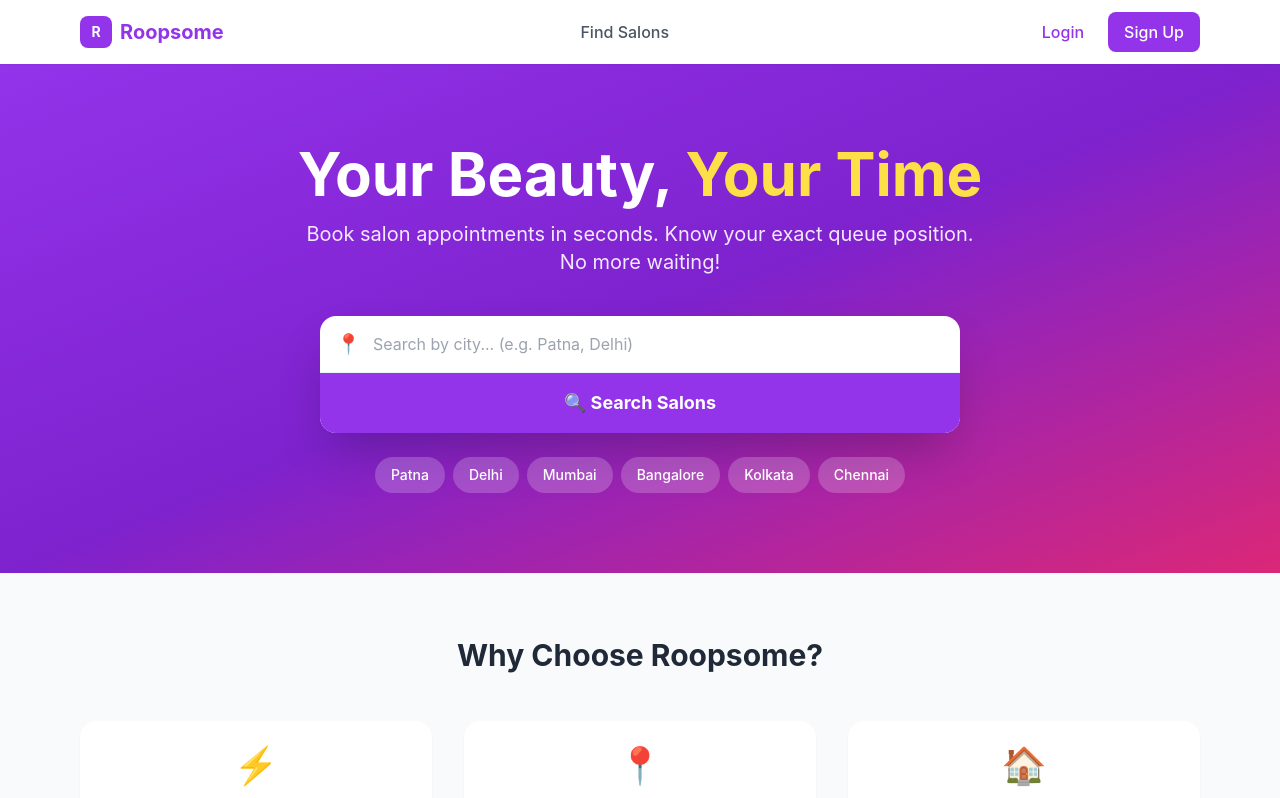
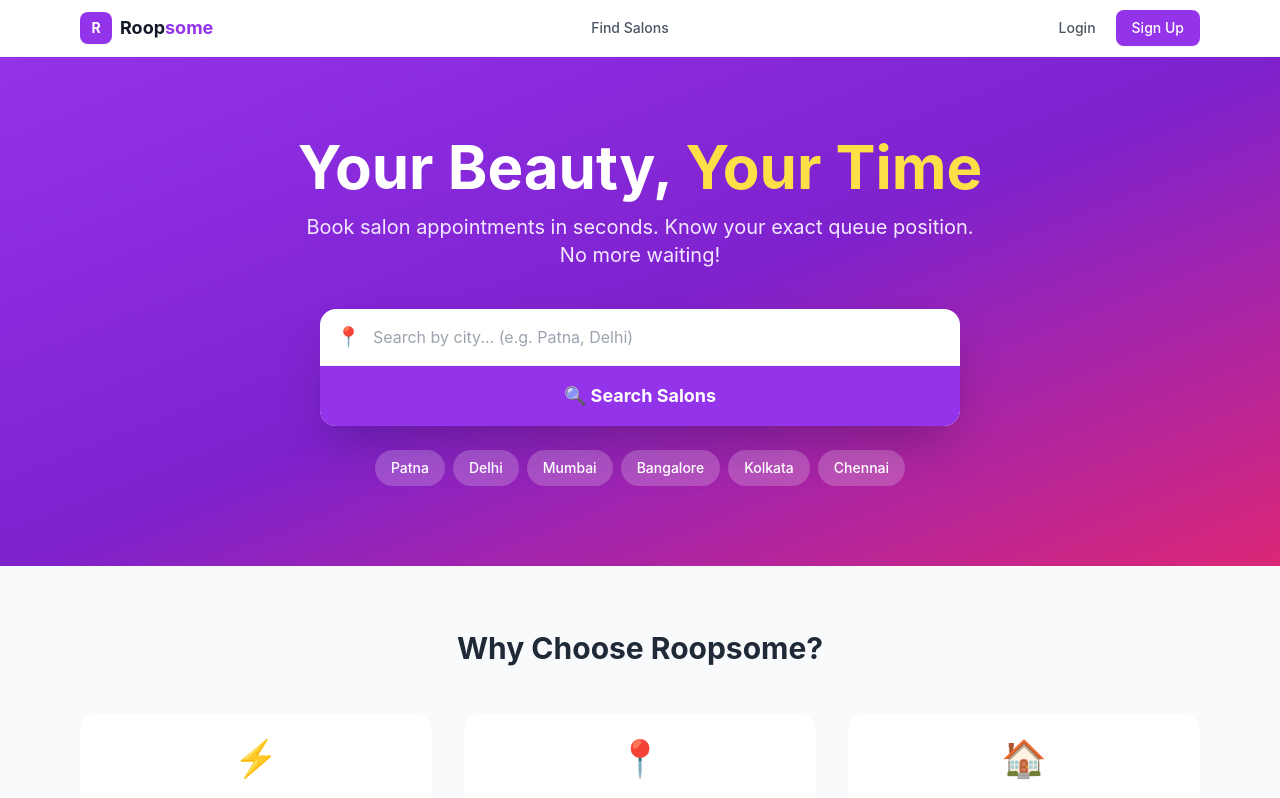
Before and after one commit to s-shubham-kumar/Roopsome, a React app in the folder frontend/: page / in a window 1280 px wide. Shown: the top 798 px of the page. Built offline with nearby package versions, Linux system fonts and the light colour scheme; no server answers; the HTML template or start-up script is replaced by a standard one.

Commit message:
feat: professional mobile hamburger navbar

```diff
--- a/frontend/src/components/Header.jsx
+++ b/frontend/src/components/Header.jsx
@@ -1,3 +1,4 @@
+import { useState } from 'react'
 import { Link, useNavigate } from 'react-router-dom'
 
 export default function Header() {
@@ -5,80 +6,131 @@
     const token = localStorage.getItem('token')
     const userType = localStorage.getItem('userType')
     const fullName = localStorage.getItem('fullName')
+    const [menuOpen, setMenuOpen] = useState(false)
 
     const handleLogout = () => {
         localStorage.clear()
         navigate('/')
+        setMenuOpen(false)
     }
 
+    const dashboardLink =
+        userType === 'barber' ? '/barber' :
+        userType === 'salon_owner' ? '/owner' :
+        userType === 'customer' ? '/dashboard' : null
+
+    const dashboardLabel =
+        userType === 'customer' ? 'My Bookings' : 'My Dashboard'
+
     return (
-        <header className="bg-white shadow-sm sticky top-0 z-50">
-            <div className="max-w-6xl mx-auto px-4 py-3 flex items-center justify-between">
+        <header className="bg-white border-b border-gray-100 sticky top-0 z-50">
+            <div className="max-w-6xl mx-auto px-4 h-14 flex items-center justify-between">
 
                 {/* Logo */}
-                <Link to="/" className="flex items-center gap-2">
-                    <div className="w-8 h-8 bg-purple-600 rounded-lg flex items-center justify-center">
+                <Link to="/" className="flex items-center gap-2" onClick={() => setMenuOpen(false)}>
+                    <div className="w-8 h-8 bg-purple-600 rounded-lg flex items-center justify-center shadow-sm">
                         <span className="text-white font-bold text-sm">R</span>
                     </div>
-                    <span className="text-xl font-bold text-purple-600">Roopsome</span>
+                    <span className="text-lg font-bold text-gray-900">Roop<span className="text-purple-600">some</span></span>
                 </Link>
 
-                {/* Nav Links */}
-                {/* Nav Links */}
-                <nav className="flex items-center gap-6">
-                    <Link to="/salons" className="text-gray-600 hover:text-purple-600 font-medium">
+                {/* Desktop Nav */}
+                <nav className="hidden md:flex items-center gap-1">
+                    <Link to="/salons"
+                        className="text-gray-600 hover:text-purple-600 hover:bg-purple-50 px-3 py-2 rounded-lg text-sm font-medium transition-colors">
                         Find Salons
                     </Link>
-                    {token && userType === 'barber' && (
-                        <Link to="/barber" className="text-gray-600 hover:text-purple-600 font-medium">
-                            My Dashboard
-                        </Link>
-                    )}
-                    {token && userType === 'salon_owner' && (
-                        <Link to="/owner" className="text-gray-600 hover:text-purple-600 font-medium">
-                            My Dashboard
-                        </Link>
-                    )}
-                    {token && userType === 'customer' && (
-                        <Link to="/dashboard" className="text-gray-600 hover:text-purple-600 font-medium">
-                            My Bookings
+                    {token && dashboardLink && (
+                        <Link to={dashboardLink}
+                            className="text-gray-600 hover:text-purple-600 hover:bg-purple-50 px-3 py-2 rounded-lg text-sm font-medium transition-colors">
+                            {dashboardLabel}
                         </Link>
                     )}
                 </nav>
 
-                {/* Auth Buttons */}
-                <div className="flex items-center gap-3">
+                {/* Desktop Auth */}
+                <div className="hidden md:flex items-center gap-2">
                     {token ? (
-                        <div className="flex items-center gap-3">
-                            <span className="text-gray-700 font-medium hidden md:block">
-                                👋 {fullName}
-                            </span>
-                            <button
-                                onClick={handleLogout}
-                                className="bg-red-500 text-white px-4 py-2 rounded-lg text-sm font-medium hover:bg-red-600"
-                            >
+                        <>
+                            <span className="text-sm text-gray-500 font-medium">👋 {fullName}</span>
+                            <button onClick={handleLogout}
+                                className="text-sm font-medium text-red-500 hover:bg-red-50 px-3 py-2 rounded-lg transition-colors">
                                 Logout
                             </button>
-                        </div>
+                        </>
                     ) : (
-                        <div className="flex items-center gap-2">
-                            <Link
-                                to="/login"
-                                className="text-purple-600 font-medium px-4 py-2 rounded-lg hover:bg-purple-50"
-                            >
+                        <>
+                            <Link to="/login"
+                                className="text-sm font-medium text-gray-600 hover:text-purple-600 px-3 py-2 rounded-lg hover:bg-purple-50 transition-colors">
                                 Login
                             </Link>
-                            <Link
-                                to="/signup"
-                                className="bg-purple-600 text-white px-4 py-2 rounded-lg font-medium hover:bg-purple-700"
-                            >
+                            <Link to="/signup"
+                                className="text-sm font-medium bg-purple-600 text-white px-4 py-2 rounded-lg hover:bg-purple-700 transition-colors shadow-sm">
                                 Sign Up
                             </Link>
-                        </div>
+                        </>
                     )}
                 </div>
 
+                {/* Mobile Right Side */}
+                <div className="flex md:hidden items-center gap-2">
+                    {token && (
+                        <span className="text-xs text-gray-500 font-medium max-w-[80px] truncate">
+                            {fullName}
+                        </span>
+                    )}
+                    <button
+                        onClick={() => setMenuOpen(!menuOpen)}
+                        className="w-9 h-9 flex items-center justify-center rounded-lg hover:bg-gray-100 transition-colors">
+                        {menuOpen ? (
+                            <svg className="w-5 h-5 text-gray-700" fill="none" viewBox="0 0 24 24" stroke="currentColor">
+                                <path strokeLinecap="round" strokeLinejoin="round" strokeWidth={2} d="M6 18L18 6M6 6l12 12" />
+                            </svg>
+                        ) : (
+                            <svg className="w-5 h-5 text-gray-700" fill="none" viewBox="0 0 24 24" stroke="currentColor">
+                                <path strokeLinecap="round" strokeLinejoin="round" strokeWidth={2} d="M4 6h16M4 12h16M4 18h16" />
+                            </svg>
+                        )}
+                    </button>
+                </div>
             </div>
+
+            {/* Mobile Menu */}
+            {menuOpen && (
+                <div className="md:hidden border-t border-gray-100 bg-white px-4 py-3 space-y-1">
+                    <Link to="/salons" onClick={() => setMenuOpen(false)}
+                        className="flex items-center gap-3 px-3 py-3 rounded-xl text-gray-700 hover:bg-purple-50 hover:text-purple-600 font-medium text-sm transition-colors">
+                        🔍 Find Salons
+                    </Link>
+
+                    {token && dashboardLink && (
+                        <Link to={dashboardLink} onClick={() => setMenuOpen(false)}
+                            className="flex items-center gap-3 px-3 py-3 rounded-xl text-gray-700 hover:bg-purple-50 hover:text-purple-600 font-medium text-sm transition-colors">
+                            📊 {dashboardLabel}
+                        </Link>
+                    )}
+
+                    <div className="border-t border-gray-100 pt-2 mt-2">
+                        {token ? (
+                            <button onClick={handleLogout}
+                                className="w-full flex items-center gap-3 px-3 py-3 rounded-xl text-red-500 hover:bg-red-50 font-medium text-sm transition-colors">
+                                🚪 Logout
+                            </button>
+                        ) : (
+                            <div className="flex flex-col gap-2">
+                                <Link to="/login" onClick={() => setMenuOpen(false)}
+                                    className="flex items-center justify-center px-4 py-3 rounded-xl border border-purple-200 text-purple-600 font-medium text-sm hover:bg-purple-50 transition-colors">
+                                    Login
+                                </Link>
+                                <Link to="/signup" onClick={() => setMenuOpen(false)}
+                                    className="flex items-center justify-center px-4 py-3 rounded-xl bg-purple-600 text-white font-medium text-sm hover:bg-purple-700 transition-colors">
+                                    Sign Up Free
+                                </Link>
+                            </div>
+                        )}
+                    </div>
+                </div>
+            )}
         </header>
     )
 }
```
